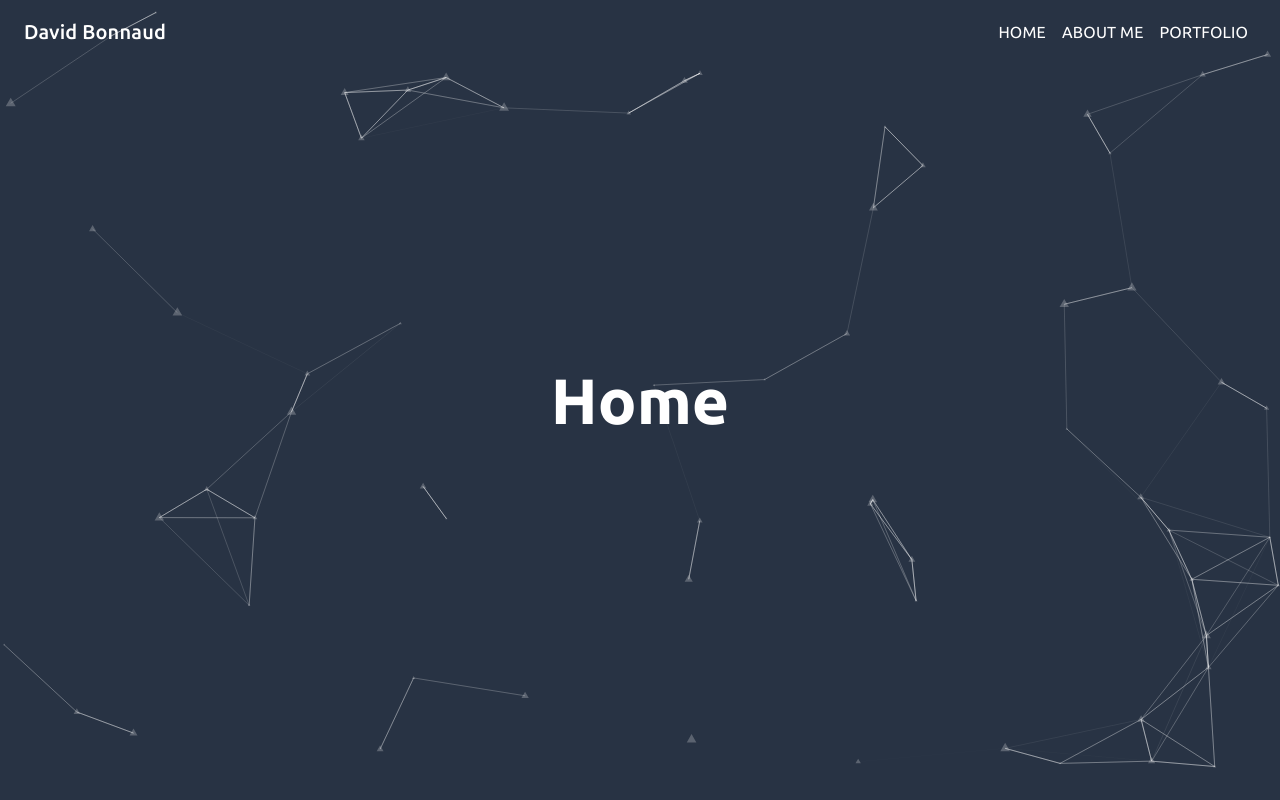
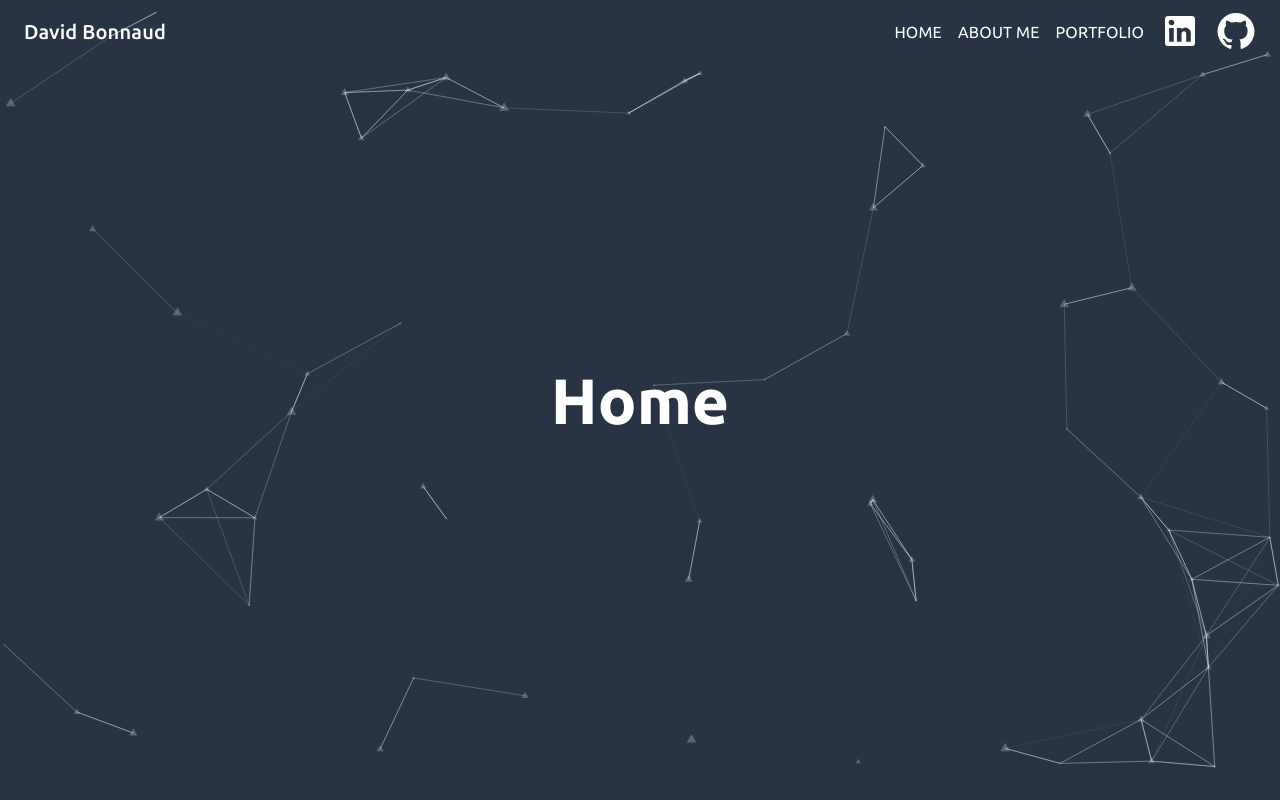
Before and after one commit to davidbonnaud/portfolio-2023, a React (Create React App) app: page / in a window 1280 px wide. Built offline with nearby package versions, Linux system fonts and the light colour scheme.

Commit message:
fixed about section text bleeding into navbar for mobile, added social links, need to add resume and contact me buttons

```diff
--- a/src/components/About.tsx
+++ b/src/components/About.tsx
@@ -5,7 +5,7 @@ import Typewriter from 'typewriter-effect';
 const About = () => {
   return (
     <Box sx={{ display: 'flex', flexDirection: 'column', width: '100%', height: '100%', justifyContent: 'center', alignItems: 'center' }}>
-      <Box className='intro' sx={{ textAlign: 'center', mt: {xs: 4} }}>
+      <Box className='intro' sx={{ textAlign: 'center', mt: {xs: 25, sm: 0} }}>
         <Fade in timeout={1000}>
           <h1>About</h1>
         </Fade>
--- a/src/components/NavbarComponent.tsx
+++ b/src/components/NavbarComponent.tsx
@@ -8,6 +8,9 @@ import WorkIcon from '@mui/icons-material/Work';
 import Home from './Home';
 import About from './About';
 import Portfolio from './Portfolio';
+import GitHubIcon from '@mui/icons-material/GitHub';
+import LinkedInIcon from '@mui/icons-material/LinkedIn';
+import Link from '@mui/material/Link';
 
 const NavbarComponent = () => {
   const navItems = ['Home', 'About Me', 'Portfolio'];
@@ -59,6 +62,12 @@ const NavbarComponent = () => {
   const drawer = (
     <div>
       <Toolbar sx={{ backgroundColor: '#283344' }}/>
+      <Link href='https://www.linkedin.com/in/davidbonnaud/' underline='none' target="_blank" rel="noreferrer">
+        <LinkedInIcon sx={{ color: '#fff', fontSize: 40, position: 'absolute', top: 10, left: 70 }} />
+      </Link>
+      <Link href='https://github.com/davidbonnaud' underline='none' target="_blank" rel="noreferrer">
+        <GitHubIcon sx={{ color: '#fff', fontSize: 40, position: 'absolute', top: 10, right: 70 }} />
+      </Link>
       <Divider />
       <List>
         {['Home', 'About Me', 'Portfolio'].map((item, index) => (
@@ -145,6 +154,14 @@ const NavbarComponent = () => {
               </Button>
             ))}
           </Box>
+          <Box sx={{ display: { xs: 'none', sm: 'block' } }}>
+            <Link href='https://www.linkedin.com/in/davidbonnaud/' underline='none' target="_blank" rel="noreferrer">
+              <LinkedInIcon sx={{ color: '#fff', fontSize: 40, pl: 1 }} />
+            </Link>
+            <Link href='https://github.com/davidbonnaud' underline='none' target="_blank" rel="noreferrer">
+              <GitHubIcon sx={{ color: '#fff', fontSize: 40, pl: 2 }} />
+            </Link>
+          </Box>
         </Toolbar>
       </AppBar>
 
--- a/src/components/Portfolio.tsx
+++ b/src/components/Portfolio.tsx
@@ -63,15 +63,15 @@ const Portfolio = () => {
 
   return (
     <ThemeProvider theme={theme}>
-    <Box sx={{ maxWidth: '100%', maxHeight: '100%' }}>
+    <Box sx={{ maxWidth: '100%', maxHeight: '100%', pt: 6 }}>
       <Box sx={{ display: 'flex', width: '100%', pt: 6, justifyContent: 'center', alignItems: 'center' }}>
         <Fade in timeout={1000}>
           <h1>Portfolio</h1>
         </Fade>
       </Box>
 
-      <Grid2 container spacing={4} sx={{ justifyContent: 'center', alignItems: 'center', }} style={{ margin: 0, width: '100%' }} >
-        {currentPageItems.map((project, index) => {
+      <Grid2 container spacing={4} sx={{ justifyContent: 'center', alignItems: 'center', pt: 4 }} style={{ margin: 0, width: '100%' }} >
+        {currentPageItems.map((project) => {
           return (
             <Fade in timeout={1000}>
               <Grid2 sx={{ zIndex: 1 }} xs={12} sm={6} lg={3} style={{ maxWidth: 500 }} >
@@ -100,7 +100,7 @@ const Portfolio = () => {
           )
         })}
       </Grid2>
-      <Box sx={{ color: '#fff', display: 'flex', justifyContent: 'center', alignItems: 'center' }}>
+      <Box sx={{ color: '#fff', display: 'flex', justifyContent: 'center', alignItems: 'center', pt: 4, pb: 4 }}>
         <Pagination count={totalPages} page={currentPage} onChange={handleChange} color='primary' sx={{ zIndex: 1, position: 'relative', '& .MuiPaginationItem-root': {
           color: '#fff',
         } }} />
```
